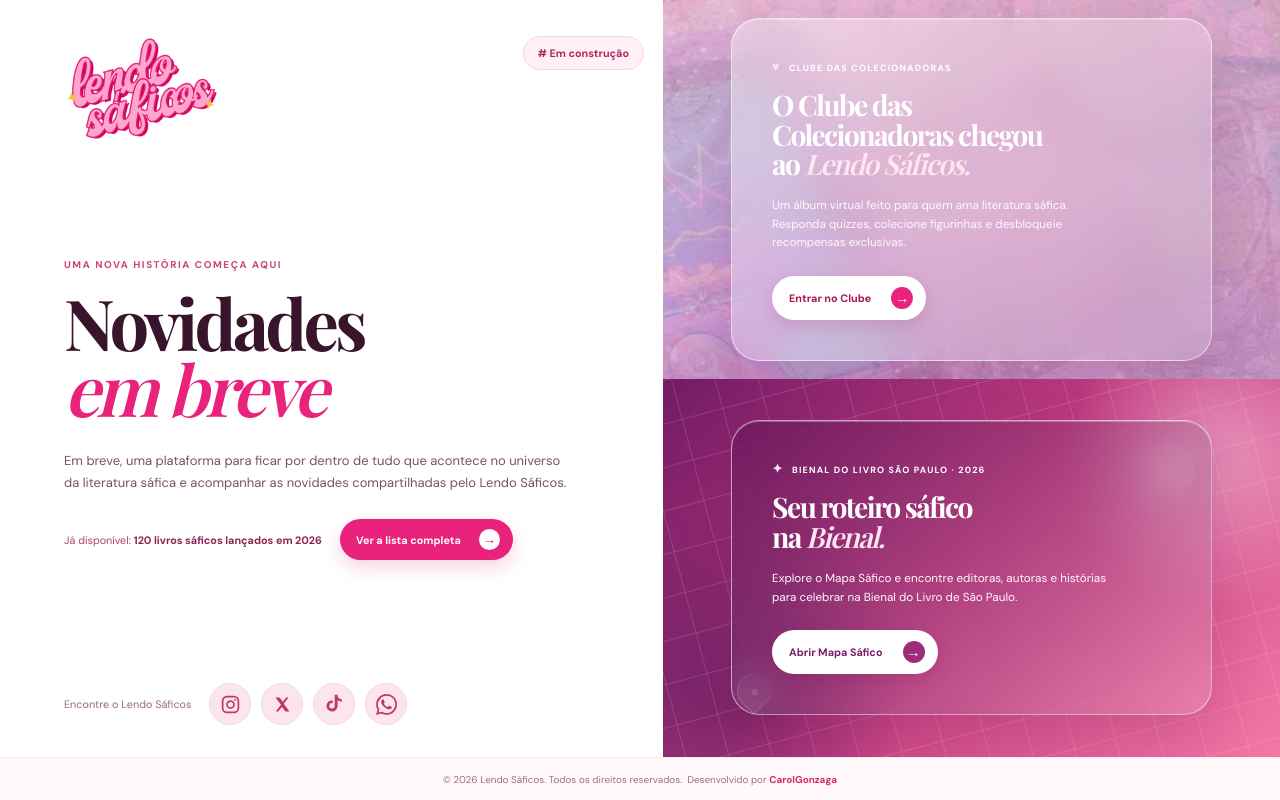
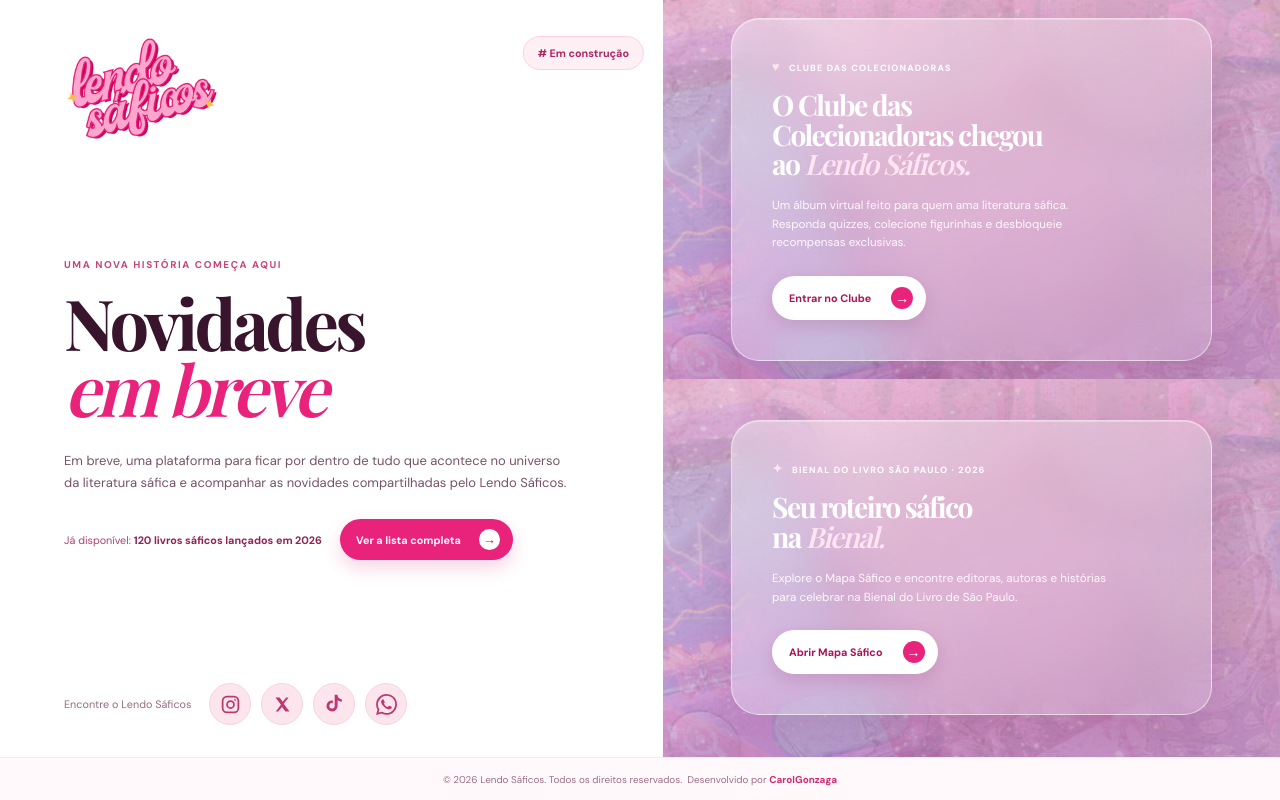
Before and after one commit to CarolGonzaga/lendo-saficos, a React (Vite) app: page / in a window 1280 px wide. Built offline with nearby package versions, Linux system fonts and the light colour scheme; a web font is replaced by a local one.

Commit message:
style: unify promotion card backgrounds

```diff
--- a/src/App.tsx
+++ b/src/App.tsx
@@ -98,14 +98,12 @@ function App() {
           </section>
 
           <section className="bienal" aria-label="Mapa Sáfico da Bienal do Livro de São Paulo 2026">
-            <div className="map-grid" aria-hidden="true" />
-            <span className="map-pin pin-one" aria-hidden="true">●</span>
-            <span className="map-pin pin-two" aria-hidden="true">●</span>
-            <article className="club-card bienal-card">
+            <div className="aurora" />
+            <article className="club-card">
               <div className="card-kicker"><span className="heart">✦</span> Bienal do Livro São Paulo · 2026</div>
               <h2>Seu roteiro sáfico<br />na <i>Bienal.</i></h2>
               <p>Explore o Mapa Sáfico e encontre editoras, autoras e histórias para celebrar na Bienal do Livro de São Paulo.</p>
-              <a className="club-button bienal-button" href="/mapasaficobienal/login" aria-label="Abrir o Mapa Sáfico da Bienal">
+              <a className="club-button" href="/mapasaficobienal/login" aria-label="Abrir o Mapa Sáfico da Bienal">
                 Abrir Mapa Sáfico <span>→</span>
               </a>
             </article>
--- a/src/styles.css
+++ b/src/styles.css
@@ -20,11 +20,10 @@ h1 em { color: var(--pink); font-weight: 600; }
 .socials { display: flex; gap: 10px; }.socials a { display: grid; place-items: center; width: 42px; height: 42px; color: #be376e; background: #fde5ee; border: 1px solid #f8d4e2; border-radius: 50%; transition: .2s ease; }.socials a:hover { background: var(--pink); border-color: var(--pink); color: #fff; transform: translateY(-2px); }
 .socials svg { display: block; flex: 0 0 auto; width: 21px; height: 21px; fill: none; stroke: currentColor; stroke-width: 2; stroke-linecap: round; stroke-linejoin: round; }.socials svg.filled-icon, .socials svg path:only-child, .socials svg .dot { fill: currentColor; stroke: none; }.socials .tiktok-icon { width: 22px; height: 22px; }.socials .whatsapp-icon { width: 21px; height: 21px; }
 .promotions { min-height: 700px; display: grid; grid-template-rows: repeat(2, minmax(350px, 1fr)); }
-.club, .bienal { isolation: isolate; position: relative; overflow: hidden; display: grid; place-items: center; }.club { background: linear-gradient(rgba(245, 177, 210, .15), rgba(194, 116, 191, .18)), url("/site-assets/fundo-lendo-saficos.jpeg") center 43% / cover no-repeat; }.aurora { position: absolute; z-index: -1; inset: 0; background: linear-gradient(145deg, rgba(255,255,255,.14), transparent 50%, rgba(126,39,104,.12)); }
-.bienal { background: radial-gradient(circle at 90% 20%, rgba(255, 214, 235, .42) 0 4%, transparent 24%), radial-gradient(circle at 9% 82%, rgba(78, 24, 94, .5) 0 4%, transparent 30%), linear-gradient(135deg, #721a66, #c13b7f 48%, #f278a6); }.map-grid { position: absolute; inset: -30%; z-index: -1; opacity: .32; background-image: linear-gradient(rgba(255,255,255,.42) 1px, transparent 1px), linear-gradient(90deg, rgba(255,255,255,.42) 1px, transparent 1px); background-size: 42px 42px; transform: rotate(-15deg); }.map-pin { position: absolute; z-index: -1; display: grid; place-items: center; width: 52px; height: 52px; color: #fff; background: rgba(255,255,255,.18); border: 1px solid rgba(255,255,255,.5); border-radius: 50% 50% 50% 0; box-shadow: 0 10px 25px rgba(64, 5, 59, .2); transform: rotate(-45deg); }.map-pin::first-letter { transform: rotate(45deg); }.pin-one { top: 17%; right: 14%; }.pin-two { bottom: 13%; left: 12%; width: 34px; height: 34px; }
-.club-card { position: relative; z-index: 1; width: min(78%, 520px); padding: clamp(24px, 3.2vw, 40px); color: #fff; background: linear-gradient(143deg, rgba(255,255,255,.36), rgba(255,255,255,.13)); border: 1px solid rgba(255,255,255,.53); border-radius: 28px; box-shadow: 0 20px 50px rgba(122, 20, 75, .18), inset 0 1px 0 rgba(255,255,255,.3); backdrop-filter: blur(18px); -webkit-backdrop-filter: blur(18px); }.bienal-card { background: linear-gradient(143deg, rgba(84, 12, 79, .43), rgba(255, 255, 255, .14)); }
+.club, .bienal { isolation: isolate; position: relative; overflow: hidden; display: grid; place-items: center; background: linear-gradient(rgba(245, 177, 210, .15), rgba(194, 116, 191, .18)), url("/site-assets/fundo-lendo-saficos.jpeg") center 43% / cover no-repeat; }.aurora { position: absolute; z-index: -1; inset: 0; background: linear-gradient(145deg, rgba(255,255,255,.14), transparent 50%, rgba(126,39,104,.12)); }
+.club-card { position: relative; z-index: 1; width: min(78%, 520px); padding: clamp(24px, 3.2vw, 40px); color: #fff; background: linear-gradient(143deg, rgba(255,255,255,.36), rgba(255,255,255,.13)); border: 1px solid rgba(255,255,255,.53); border-radius: 28px; box-shadow: 0 20px 50px rgba(122, 20, 75, .18), inset 0 1px 0 rgba(255,255,255,.3); backdrop-filter: blur(18px); -webkit-backdrop-filter: blur(18px); }
 .card-kicker { font-size: 9px; text-transform: uppercase; font-weight: 700; letter-spacing: .13em; margin-bottom: 15px; }.heart { color: #ffe3f1; font-size: 12.6px; margin-right: 5px; }h2 { margin: 0 0 17px; font-size: clamp(22.5px, 2.205vw, 34.2px); line-height: 1.06; font-weight: 700; color: #fff; }h2 i { color: #ffe5f1; font-weight: 600; }.club-card p { margin: 0 0 24px; max-width: 360px; color: #fff8fc; font-size: 11.7px; line-height: 1.58; }
-.club-button { display: inline-flex; align-items: center; gap: 20px; padding: 11px 13px 11px 17px; color: #a91558; background: #fff; border-radius: 999px; box-shadow: 0 6px 18px rgba(128,11,65,.15); font-weight: 700; font-size: 10.8px; text-decoration: none; transition: .2s ease; }.club-button:hover { background: #fff0f7; transform: translateY(-2px); }.club-button span { display: grid; place-items: center; width: 22px; height: 22px; color: #fff; background: var(--pink); border-radius: 50%; font-size: 14.4px; }.bienal-button { color: #7b1d68; }.bienal-button span { background: #9d2d79; }
+.club-button { display: inline-flex; align-items: center; gap: 20px; padding: 11px 13px 11px 17px; color: #a91558; background: #fff; border-radius: 999px; box-shadow: 0 6px 18px rgba(128,11,65,.15); font-weight: 700; font-size: 10.8px; text-decoration: none; transition: .2s ease; }.club-button:hover { background: #fff0f7; transform: translateY(-2px); }.club-button span { display: grid; place-items: center; width: 22px; height: 22px; color: #fff; background: var(--pink); border-radius: 50%; font-size: 14.4px; }
 .site-footer { min-height: 43px; display: flex; justify-content: center; align-items: center; gap: 5px; padding: 11px 18px; text-align: center; color: #9d6e84; background: #fff9fc; border-top: 1px solid #fde8f1; font-size: 9.9px; }.site-footer a { color: #d4266f; font-weight: 700; text-decoration: none; }.site-footer a:hover { text-decoration: underline; }
 @media (min-width: 801px) { .status { transform: translateX(clamp(28px, 3.5vw, 56px)); } }
 @media (max-width: 800px) { .landing { grid-template-columns: 1fr; }.intro { min-height: 650px; padding: 28px 28px 31px; }.brand { width: 130px; }.intro-copy { margin: auto 0 42px; transform: none; }.description { font-size: 12px; line-height: 1.65; }.left-footer { margin-top: 0; }.promotions { min-height: auto; grid-template-rows: repeat(2, minmax(500px, 1fr)); }.club-card { width: min(85%, 520px); }.site-footer { flex-wrap: wrap; } }
```
